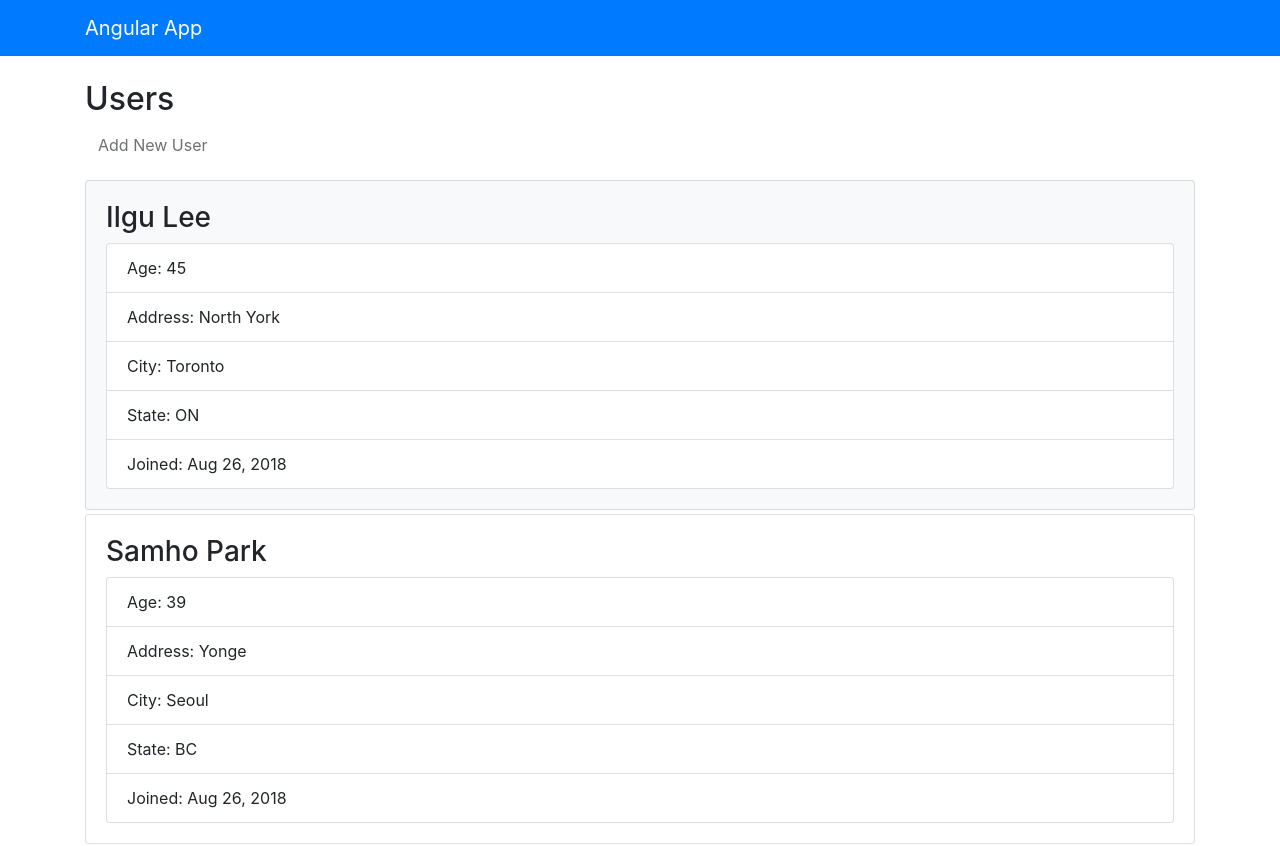
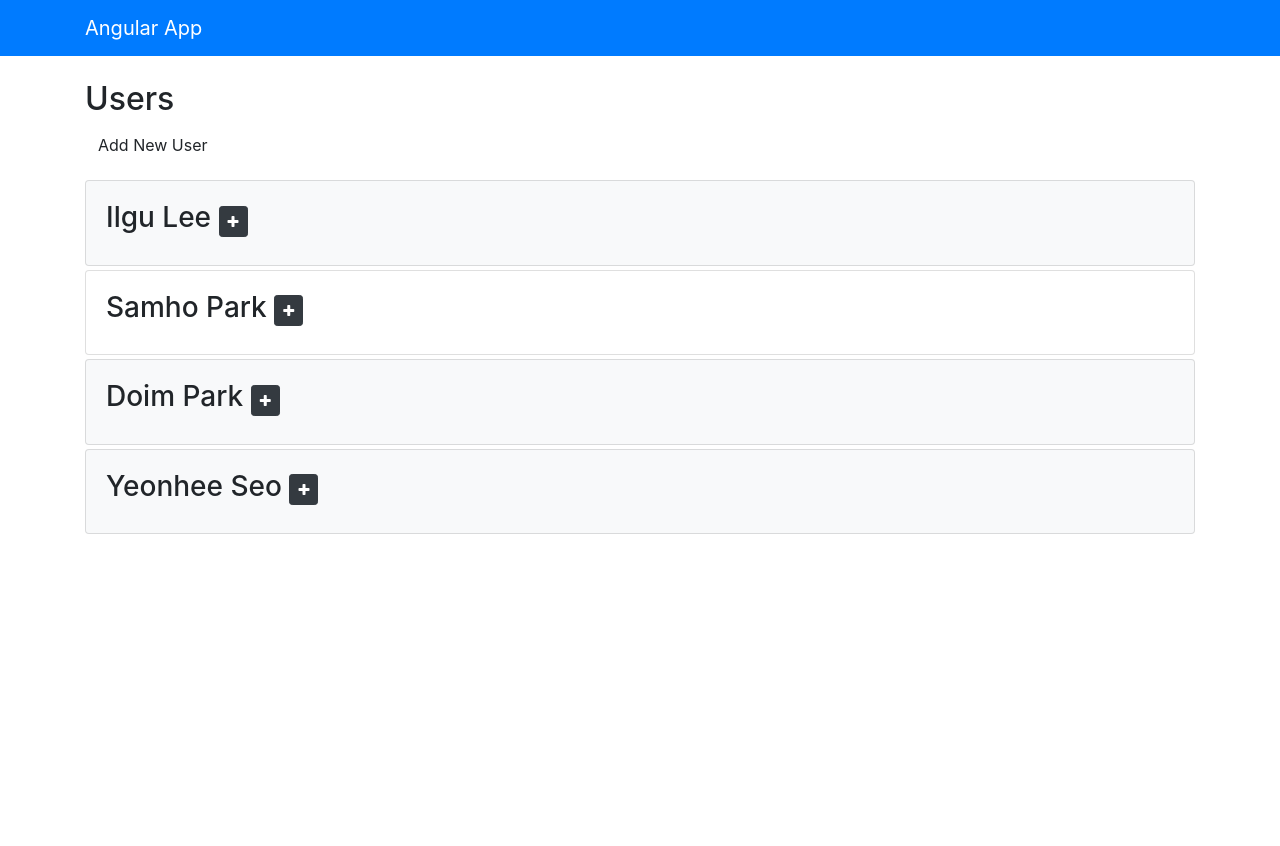
Before and after one commit to ilgulee/angular-crash, an Angular app: page / in a window 1280 px wide. Shown: the top 846 px of the page. After the commit the page ends 800 px from the top, so only its background shows below. Built offline with nearby package versions, Linux system fonts and the light colour scheme.

Commit message:
Add toggling event using font-awesome

```diff
--- a/angular.json
+++ b/angular.json
@@ -24,6 +24,7 @@
             ],
             "styles": [
               "src/styles.css",
+              "./node_modules/font-awesome/css/font-awesome.css",
               "./node_modules/bootstrap/dist/css/bootstrap.css"
             ],
             "scripts": [
--- a/package.json
+++ b/package.json
@@ -22,6 +22,7 @@
     "@angular/router": "^6.1.0",
     "bootstrap": "^4.1.3",
     "core-js": "^2.5.4",
+    "font-awesome": "^4.7.0",
     "jquery": "^3.3.1",
     "popper.js": "^1.14.4",
     "rxjs": "^6.0.0",
@@ -38,7 +39,7 @@
     "codelyzer": "~4.2.1",
     "jasmine-core": "~2.99.1",
     "jasmine-spec-reporter": "~4.2.1",
-    "karma": "~1.7.1",
+    "karma": "^3.0.0",
     "karma-chrome-launcher": "~2.2.0",
     "karma-coverage-istanbul-reporter": "~2.0.0",
     "karma-jasmine": "~1.1.1",
--- a/src/app/components/users/users.component.html
+++ b/src/app/components/users/users.component.html
@@ -1,13 +1,11 @@
 <h2>Users</h2>
-<button class="btn mb-3" [disabled]="enableAddUser">Add New User</button>
+<button (click)="addUser({firstName:'Mary',lastName:'William',isActive:true})" class="btn mb-3" [disabled]="enableAddUser">Add New User</button>
 <ul class="list-unstyled" *ngIf="loaded && users?.length>0">
   <li class="card card-body mb-1" *ngFor="let user of users" [class.bg-light]="user.isActive">
-    <h3>{{user.firstName}} {{user.lastName}}</h3>
-    <ul class="list-group" *ngIf="showExtended && user.age && user.address">
+    <h3>{{user.firstName}} {{user.lastName}} <small *ngIf="user.age && user.address"><button (click)="toggle(user)" class="btn btn-dark btn-sm"><i [ngClass]="user.hide?'fa fa-plus':'fa fa-minus'"></i></button></small></h3>
+    <ul class="list-group" *ngIf="(!user.hide) && user.age && user.address">
       <li class="list-group-item">Age: {{user.age}}</li>
-      <li class="list-group-item">Address: {{user.address.street}}</li>
-      <li class="list-group-item">City: {{user.address.city}}</li>
-      <li class="list-group-item">State: {{user.address.state}}</li>
+      <li class="list-group-item">Address: {{user.address.street}} {{user.address.city}} {{user.address.state}}</li>
       <li class="list-group-item">Joined: {{user.registered | date}}</li>
     </ul>
   </li>
--- a/src/app/components/users/users.component.ts
+++ b/src/app/components/users/users.component.ts
@@ -10,7 +10,7 @@
   users: User[];
   showExtended:boolean=true;
   loaded:boolean=false;
-  enableAddUser:boolean=true;
+  enableAddUser:boolean=false;
   constructor() {
     this.users = [];
     console.log(this.users);
@@ -37,7 +37,8 @@
         state: "ON"
       },
       registered:new Date(),
-      isActive:true
+      isActive:true,
+      hide:true
     });
     this.users.push({
       firstName: "Samho",
@@ -49,7 +50,8 @@
         state: "BC"
       },
       isActive:false,
-      registered:new Date()
+      registered:new Date(),
+      hide:true
     });
     this.users.push({
       firstName: "Doim",
@@ -61,7 +63,8 @@
         state: "PS"
       },
       isActive:true,
-      registered:new Date()
+      registered:new Date(),
+      hide:true
     });
     this.users.push({
       firstName: "Yeonhee",
@@ -73,7 +76,8 @@
         // state: "Jeolla"
       },
       isActive:true,
-      registered:new Date()
+      registered:new Date(),
+      hide:true
     });
     // this.addUser({
     //   firstName: "Simpo",
@@ -86,8 +90,11 @@
     //   }
     // });
   }
-  // addUser(user: User) {
-  //   this.users.push(user);
-  // }
+  addUser(user: User) {
+    this.users.push(user);
+  }
 
+  toggle(user:User){
+    user.hide=!user.hide;
+  }
 }
--- a/src/app/models/User.ts
+++ b/src/app/models/User.ts
@@ -8,5 +8,6 @@
     state?:string
   },
   isActive?:boolean,
-  registered?:any
+  registered?:any,
+  hide?:boolean
 }
```
Also changed, not shown: 1 other file (tests, documents, lock files or other folders).
